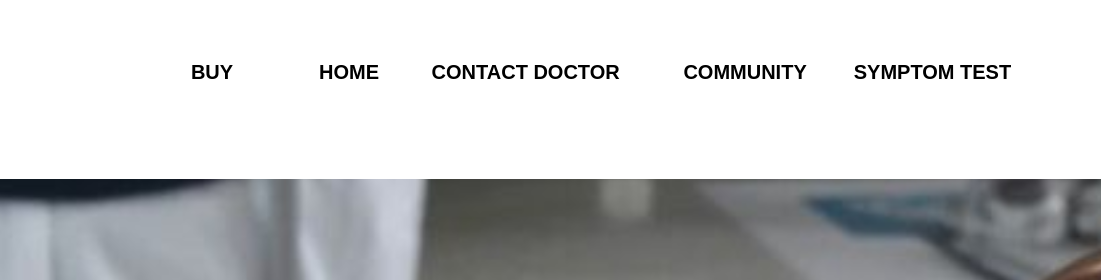
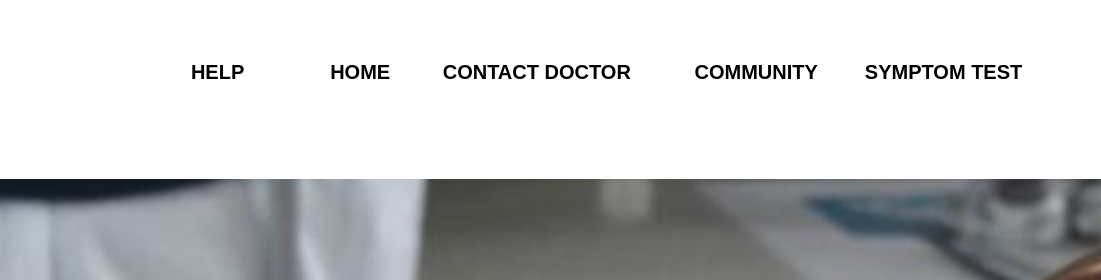
Before and after one commit to Simmarsandhu/enzo2, a plain HTML site: page index.html in a window 1280 px wide. Shown: the top 280 px of the page, 179-1280 px from the left. Drawn offline with nearby package versions, Linux system fonts and the light colour scheme; a web font is replaced by a local one.

Commit message:
Add files via upload

```diff
--- a/index.html
+++ b/index.html
@@ -41,7 +41,7 @@
   <diV style="background-color: black; margin-top: 0%; position: sticky;"></diV>
 <div class="topnav">
   <img src="Pink Minimal Typography Logo .png" style="height: 150px;  margin-right: 200px; ">
-       <a href="input.html" target="_self">BUY</a>
+       <a href="input.html" target="_self">HELP</a>
     <a class="active" href="index.html" style="margin-left: 50px;">HOME &nbsp;&nbsp;</a>
         <a href="chat.html" target="_self">CONTACT DOCTOR &nbsp;&nbsp;</a>
         <a href=" https://simmarsandhu.github.io/kwitter/" target="_self"> &nbsp;&nbsp;COMMUNITY</a>
```
